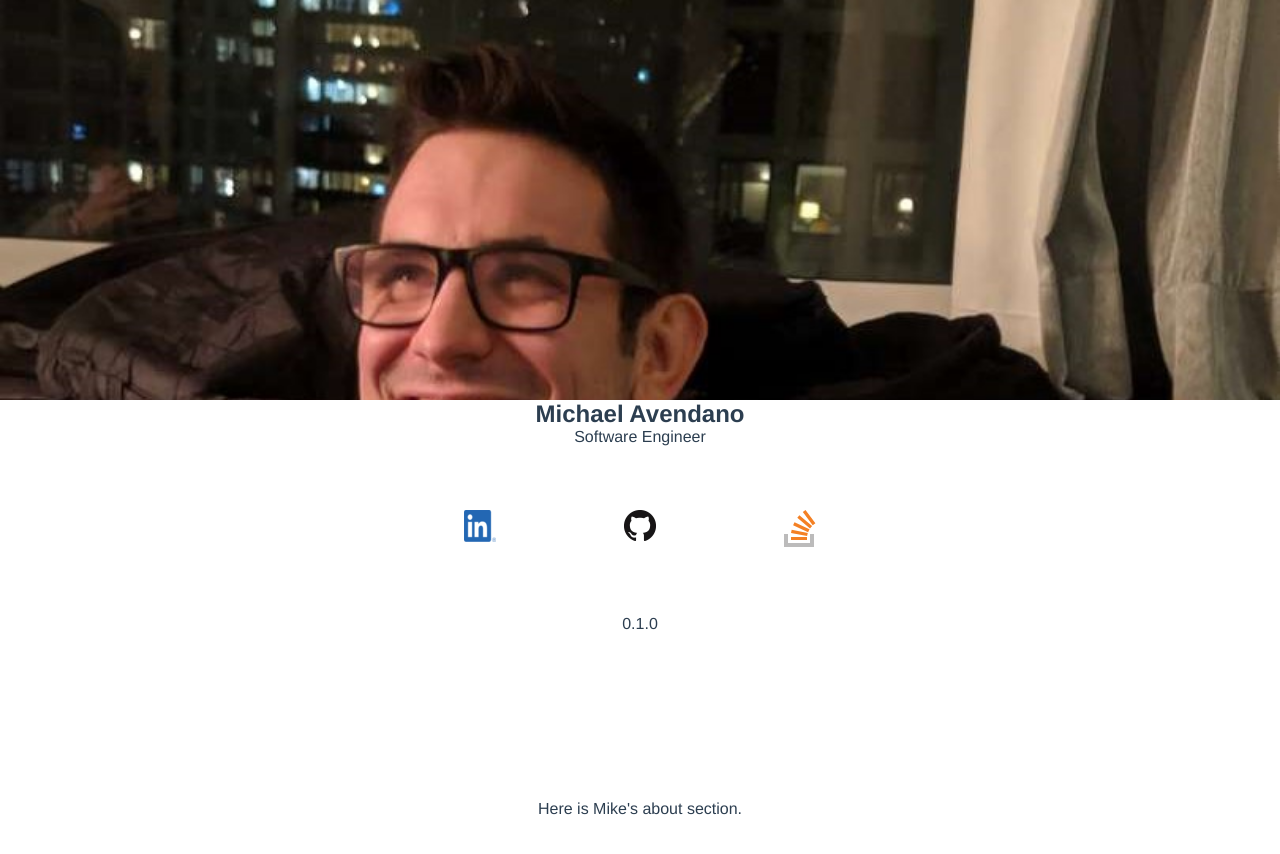
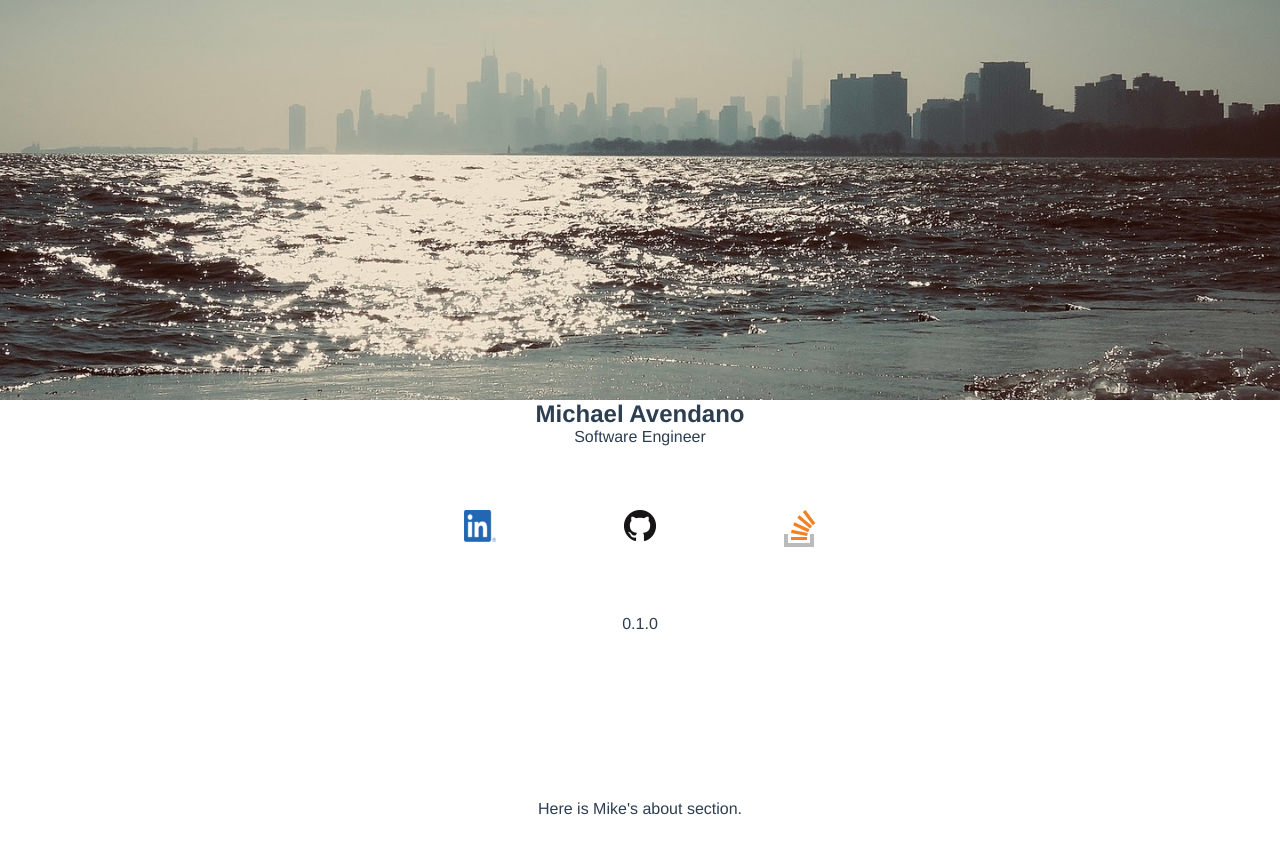
Before and after one commit to avenmia/PersonalWebsite, a Vue app: page / in a window 1280 px wide. Shown: the top 854 px of the page. Built offline with nearby package versions, Linux system fonts and the light colour scheme.

Commit message:
Adding newly sized banner of skyline

```diff
--- a/src/App.vue
+++ b/src/App.vue
@@ -1,6 +1,5 @@
 <template>
   <div class="home">
-    <div class="banner"></div>
     <section class="fullpage">
       <HomeSection
         :version="version"
@@ -51,17 +50,6 @@ export default defineComponent({
     color: #2c3e50;
 }
 
-.banner {
-  height: 50%;
-  width: 100%;
-  max-width: 100%;
-  background-image: url("./assets/self.jpg");
-  background-repeat: no-repeat;
-  background-size: cover;
-  object-fit: fill;
-  margin: 0px;
-}
-
 #nav {
     padding: 30px;
 }
--- a/src/components/sections/HomeSection.vue
+++ b/src/components/sections/HomeSection.vue
@@ -42,7 +42,7 @@ export default {
 .banner {
   height: 50%;
   width: 100%;
-  background-image: url("../../assets/self.jpg");
+  background-image: url("../../assets/1440x763ChiSkyline.jpg");
   background-repeat: no-repeat;
   background-size: cover;
 }
```
Also changed, not shown: src/assets/1440x763ChiSkyline.jpg (added).
